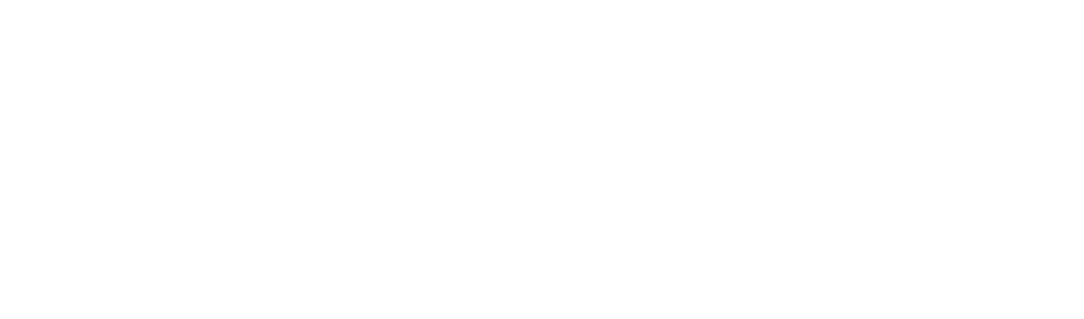
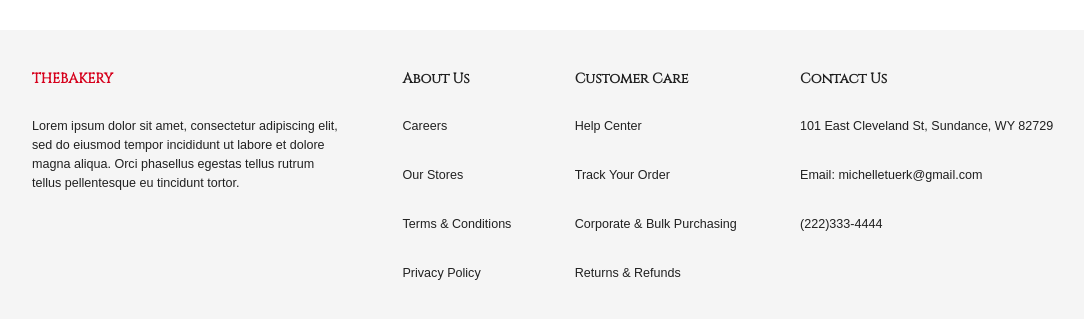
Before and after one commit to chelletuerk/bakery-storefront, a React (Create React App) app: page / in a window 1280 px wide. Shown: the part 1175-1494 px from the top of the page, without its empty margins (96-1180 px from the left). Before the commit the page ends 1205 px from the top, so only its background shows below. Built offline with nearby package versions, Linux system fonts and the light colour scheme; no server answers; a web font is replaced by a local one.

Commit message:
add footer - strictly UI nonfunctional components

```diff
--- a/src/App.js
+++ b/src/App.js
@@ -11,6 +11,7 @@
 import Confirmation from './scenes/checkout/Confirmation'
 import Navbar from './scenes/global/Navbar'
 import CartMenu from './scenes/global/CartMenu'
+import Footer from './scenes/global/Footer'
 
 const ScrollToTop = () => {
   const { pathname } = useLocation()
@@ -34,6 +35,7 @@
         <Route path='checkout/success:' element={<Confirmation />} />
       </Routes>
       <CartMenu />
+      <Footer />
     </BrowserRouter>
   </div>
 }
--- /dev/null
+++ b/src/scenes/global/Footer.jsx
@@ -0,0 +1,74 @@
+import { useTheme } from '@emotion/react'
+import { Box, Typography } from '@mui/material'
+import { shades } from '../../theme'
+
+function Footer() {
+  const {
+    palette: { neutral },
+  } = useTheme();
+  return (
+    <Box marginTop='70px' padding='40px 0' backgroundColor={neutral.light}>
+      <Box
+        width='80%'
+        margin='auto'
+        display='flex'
+        justifyContent='space-between'
+        flexWrap='wrap'
+        rowGap='30px'
+        columnGap='clamp(20px, 30px, 40px)'
+      >
+        <Box width='clamp(20%, 30%, 40%)'>
+          <Typography
+            variant='h4'
+            fontWeight='bold'
+            mb='30px'
+            color={shades.secondary[500]}
+          >
+            THEBAKERY
+          </Typography>
+          <div>
+          Lorem ipsum dolor sit amet, consectetur adipiscing elit, sed do
+          eiusmod tempor incididunt ut labore et dolore magna aliqua. Orci
+          phasellus egestas tellus rutrum tellus pellentesque eu tincidunt
+          tortor.
+          </div>
+        </Box>
+
+        <Box>
+          <Typography variant='h4' fontWeight='bold' mb='30px'>
+            About Us
+          </Typography>
+          <Typography sx={{ '&:hover': { cursor: 'pointer' } }} mb='30px'>Careers</Typography>
+          <Typography sx={{ '&:hover': { cursor: 'pointer' } }} mb='30px'>Our Stores</Typography>
+          <Typography sx={{ '&:hover': { cursor: 'pointer' } }} mb='30px'>Terms & Conditions</Typography>
+          <Typography sx={{ '&:hover': { cursor: 'pointer' } }} mb='30px'>Privacy Policy</Typography>
+        </Box>
+
+        <Box>
+          <Typography variant='h4' fontWeight='bold' mb='30px'>
+            Customer Care
+          </Typography>
+          <Typography sx={{ '&:hover': { cursor: 'pointer' } }} mb='30px'>Help Center</Typography>
+          <Typography sx={{ '&:hover': { cursor: 'pointer' } }} mb='30px'>Track Your Order</Typography>
+          <Typography sx={{ '&:hover': { cursor: 'pointer' } }} mb='30px'>Corporate & Bulk Purchasing</Typography>
+          <Typography sx={{ '&:hover': { cursor: 'pointer' } }} mb='30px'>Returns & Refunds</Typography>
+        </Box>
+
+        <Box width='clamp(20%, 25%, 30%)'>
+          <Typography variant='h4' fontWeight='bold' mb='30px'>
+            Contact Us
+          </Typography>
+          <Typography mb='30px'>
+            101 East Cleveland St, Sundance, WY 82729
+          </Typography>
+          <Typography mb='30px' sx={{ wordWrap: 'break-word' }}>
+            Email: michelletuerk@gmail.com
+          </Typography>
+          <Typography mb='30px'>(222)333-4444</Typography>
+        </Box>
+      </Box>
+    </Box>
+  );
+}
+
+export default Footer
```
